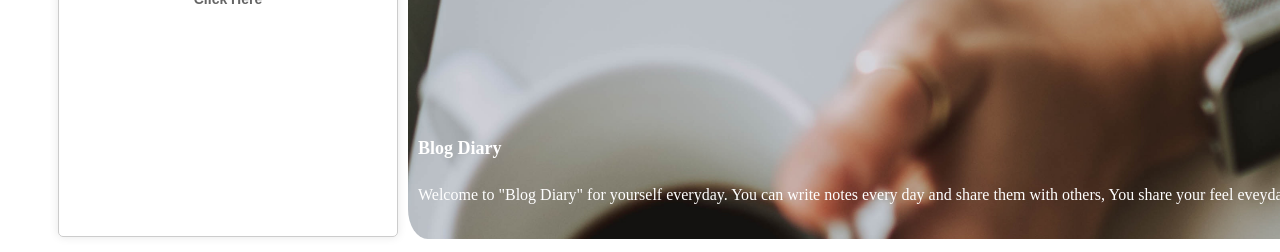
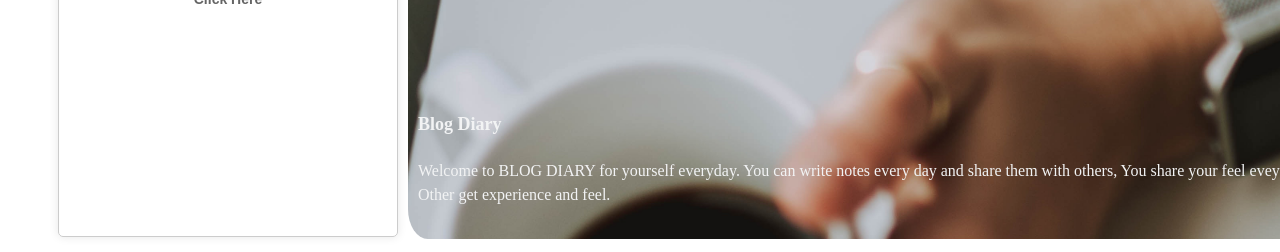
Before and after one commit to Thongek-wpm/social-web-app, a Vue app: page / in a window 1280 px wide. Shown: the part 700-952 px from the top of the page. Built offline with nearby package versions, Linux system fonts and the light colour scheme.

Commit message:
Update ItemRightImg.vue

```diff
--- a/src/components/ItemRightImg.vue
+++ b/src/components/ItemRightImg.vue
@@ -4,8 +4,9 @@
     <div class="image-text">
       <h4>Blog Diary</h4>
       <p>
-        Welcome to "Blog Diary" for yourself everyday. You can write notes every day and
+        Welcome to BLOG DIARY for yourself everyday. You can write notes every day and
         share them with others, You share your feel eveydays for social network.<br />
+        Other get experience and feel.
       </p>
     </div>
   </div>
@@ -39,6 +40,6 @@ export default {
   padding: 20px;
   border-radius: 10px;
   font-size: 18px;
-  color: #fff;
+  color: #f2f3f4;
 }
 </style>
```
